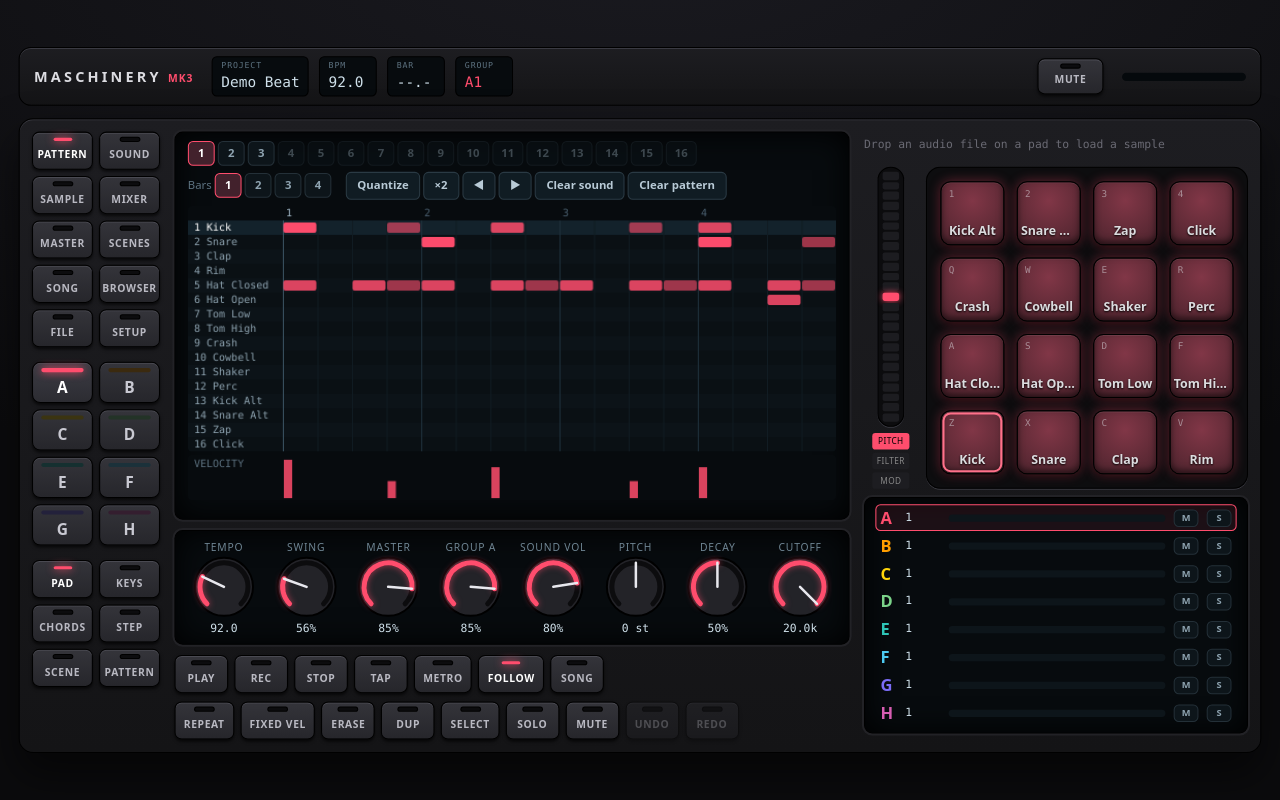
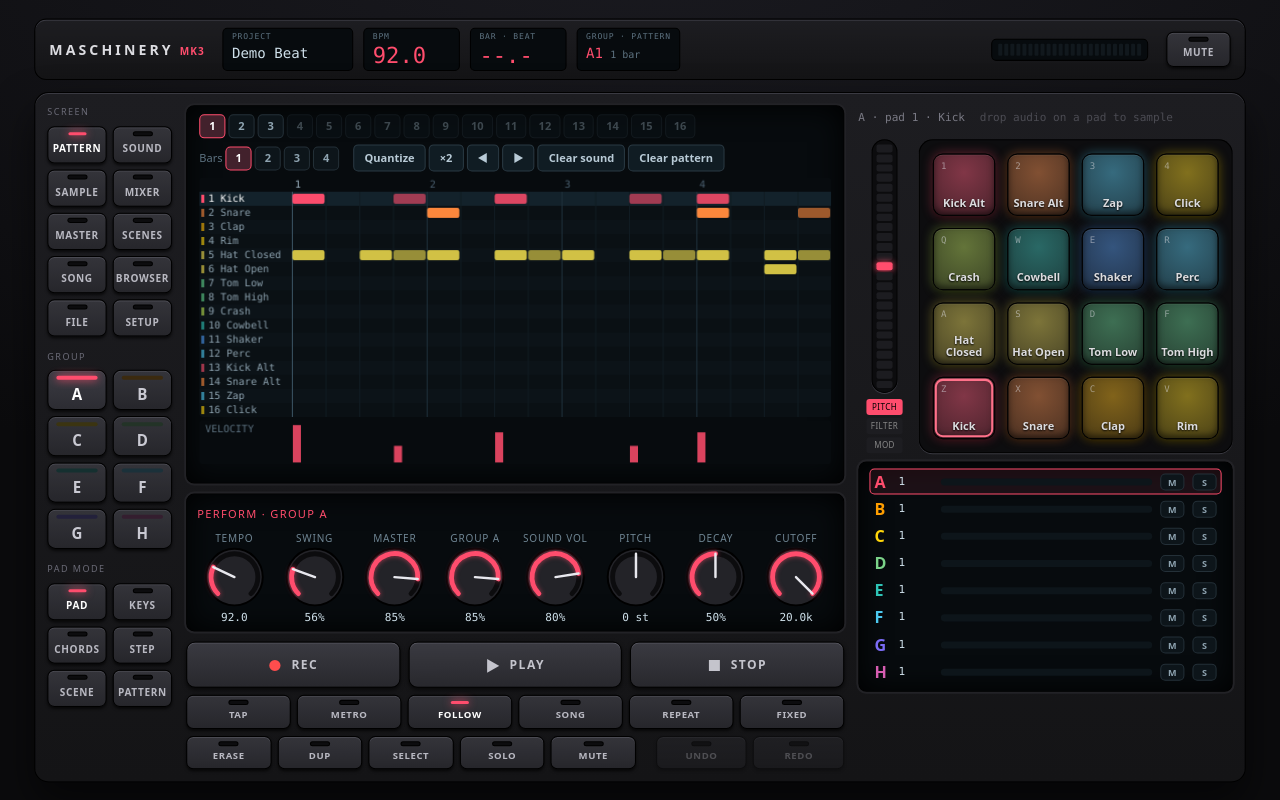
Before and after one commit to tintamarre/maschinery, a Vue app: page / in a window 1280 px wide. Built offline with nearby package versions, Linux system fonts and the light colour scheme.

Commit message:
feat(ui): per-sound colours, hardware transport, labelled sections, richer header and knob titles

```diff
--- a/src/App.vue
+++ b/src/App.vue
@@ -20,7 +20,7 @@
 import SongView from './views/SongView.vue'
 import SoundView from './views/SoundView.vue'
 import {
-  PAD_MODES, currentGroup, cycleMode, knobs, padDown, padUp, pageCount, play, playback, project, redo, releaseAllPads, selectGroup,
+  PAD_MODES, currentGroup, currentPattern, knobTitle, cycleMode, knobs, padDown, padUp, pageCount, play, playback, project, redo, releaseAllPads, selectGroup,
   setMode, setNoteRepeat, setOutputMute, setTempo, setView, settings, tapTempo, toggleRecord, ui, undo, type ViewId,
 } from './store'
 
@@ -43,6 +43,8 @@
 }
 
 const modeLabels: Record<string, string> = { pad: 'Pad', keyboard: 'Keys', chords: 'Chords', step: 'Step', scene: 'Scene', pattern: 'Pattern' }
+
+const vuLevel = computed(() => Math.round(Math.min(1, Math.sqrt(playback.master)) * 24))
 
 const position = computed(() =>
   playback.playing ? `${String(playback.bar).padStart(2, '0')}.${playback.beat}` : '--.-',
@@ -165,21 +167,24 @@
     <header class="top">
       <div class="brand"><b>MASCHINERY</b><span>MK3</span></div>
       <div class="readouts mono">
-        <div class="ro"><small>Project</small><span>{{ project.name }}</span></div>
-        <div class="ro"><small>BPM</small><span>{{ project.tempo.toFixed(1) }}</span></div>
-        <div class="ro"><small>Bar</small><span>{{ position }}</span></div>
-        <div class="ro"><small>Group</small><span :style="{ color: currentGroup.color }">{{ currentGroup.name }}{{ currentGroup.pattern + 1 }}</span></div>
+        <div class="ro wide"><small>Project</small><span>{{ project.name }}</span></div>
+        <div class="ro big"><small>BPM</small><span>{{ project.tempo.toFixed(1) }}</span></div>
+        <div class="ro big"><small>Bar · Beat</small><span :class="{ run: playback.playing }">{{ position }}</span></div>
+        <div class="ro"><small>Group · Pattern</small><span :style="{ color: currentGroup.color }">{{ currentGroup.name }}{{ currentGroup.pattern + 1 }}<em>{{ currentPattern.bars }} bar{{ currentPattern.bars > 1 ? 's' : '' }}</em></span></div>
       </div>
-      <button class="hw spk" :class="{ on: ui.muted }" title="Mute the output" @click="setOutputMute(!ui.muted)">{{ ui.muted ? 'Muted' : 'Mute' }}</button>
-      <div class="vu"><i :style="{ width: Math.min(100, Math.sqrt(playback.master) * 100) + '%' }" /></div>
+      <div class="vu" title="Master level"><i v-for="n in 24" :key="n" :class="{ lit: n <= vuLevel, warm: n > 16, hot: n > 21 }" /></div>
+      <button class="hw spk" :class="{ on: ui.muted }" title="Mute the output (meters keep running)" @click="setOutputMute(!ui.muted)">{{ ui.muted ? 'Muted' : 'Mute' }}</button>
     </header>
 
     <div class="main">
       <aside class="left">
+        <div class="cap">Screen</div>
         <nav class="views">
           <HwButton v-for="v in views" :key="v.id" :label="v.label" :on="ui.view === v.id" @click="setView(v.id)" />
         </nav>
+        <div class="cap">Group</div>
         <GroupButtons class="groups-box" />
+        <div class="cap">Pad mode</div>
         <div class="modes">
           <HwButton v-for="m in PAD_MODES" :key="m" :label="modeLabels[m]!" :on="ui.mode === m" @click="setMode(m)" />
         </div>
@@ -190,11 +195,15 @@
           <component :is="viewComp[ui.view]" />
         </section>
         <section class="lcd knobs">
+          <div class="ktitle">
+            <h3>{{ knobTitle }}</h3>
+            <div v-if="pageCount > 1" class="pager">
+              <span class="sub">Page</span>
+              <button class="chip" :class="{ on: ui.page === 0 }" @click="ui.page = 0">1</button>
+              <button class="chip" :class="{ on: ui.page === 1 }" @click="ui.page = 1">2</button>
+            </div>
+          </div>
           <Knob v-for="(k, i) in knobs" :key="i" :k="k" />
-          <div v-if="pageCount > 1" class="pager">
-            <button class="chip" :class="{ on: ui.page === 0 }" @click="ui.page = 0">1</button>
-            <button class="chip" :class="{ on: ui.page === 1 }" @click="ui.page = 1">2</button>
-          </div>
         </section>
         <Transport class="transport-box" />
       </main>
@@ -245,14 +254,22 @@
 }
 .brand { display: flex; align-items: baseline; gap: 6px; letter-spacing: 0.22em; font-size: 14px; }
 .brand span { font-size: 10px; color: var(--g); letter-spacing: 0.1em; font-weight: 800; }
-.readouts { display: flex; gap: 10px; flex: 1; }
+.readouts { display: flex; gap: 10px; flex: 1; min-width: 0; }
 .ro { display: flex; flex-direction: column; min-width: 56px; padding: 2px 8px; background: var(--lcd); border-radius: 5px; border: 1px solid #000; }
 .ro small { font-size: 8px; text-transform: uppercase; letter-spacing: 0.1em; color: #5d7280; }
-.ro span { font-size: 14px; color: #cfe0ea; white-space: nowrap; overflow: hidden; text-overflow: ellipsis; max-width: 150px; }
+.ro span { font-size: 14px; color: #cfe0ea; white-space: nowrap; overflow: hidden; text-overflow: ellipsis; max-width: 170px; }
+.ro.wide { min-width: 130px; }
+.ro.big { min-width: 96px; }
+.ro.big span { font-size: 22px; line-height: 1.15; color: var(--g); }
+.ro.big span.run { text-shadow: 0 0 10px color-mix(in srgb, var(--g) 70%, transparent); }
+.ro em { font-style: normal; font-size: 10px; color: #5d7280; margin-left: 7px; }
 .spk { flex: none; min-width: 64px; padding-top: 12px; }
 .spk.on::before { background: #ff4d4d; box-shadow: 0 0 8px #ff4d4d; }
-.vu { width: 120px; height: 8px; background: #05090c; border-radius: 4px; overflow: hidden; }
-.vu i { display: block; height: 100%; background: linear-gradient(90deg, #38e07b, #ffd60a 70%, #ff4d4d); }
+.vu { display: flex; gap: 2px; height: 22px; align-items: stretch; padding: 4px 6px; background: var(--lcd); border-radius: 5px; border: 1px solid #000; }
+.vu i { width: 4px; border-radius: 1px; background: #11181d; }
+.vu i.lit { background: #38e07b; box-shadow: 0 0 4px #38e07b88; }
+.vu i.lit.warm { background: #ffd60a; box-shadow: 0 0 4px #ffd60a88; }
+.vu i.lit.hot { background: #ff4d4d; box-shadow: 0 0 4px #ff4d4d88; }
 
 .main {
   display: grid;
@@ -264,14 +281,18 @@
   border: 1px solid #000;
   box-shadow: 0 1px 0 #3a3a42 inset, 0 20px 40px #0008;
 }
-.left { display: flex; flex-direction: column; gap: 14px; }
+.left { display: flex; flex-direction: column; gap: 7px; }
+.cap { margin-top: 6px; font-size: 9px; letter-spacing: 0.16em; text-transform: uppercase; color: #6a6a76; }
+.cap:first-child { margin-top: 0; }
 .views { display: grid; grid-template-columns: 1fr 1fr; gap: 6px; align-content: start; }
 .views :deep(.hw), .modes :deep(.hw) { min-width: 0; padding-left: 2px; padding-right: 2px; width: 100%; }
 .modes { display: grid; grid-template-columns: 1fr 1fr; gap: 6px; }
 .center { display: flex; flex-direction: column; gap: 10px; min-width: 0; }
 .screen { padding: 8px 12px; height: 376px; overflow: hidden; }
-.knobs { display: grid; grid-template-columns: repeat(8, minmax(0, 1fr)); gap: 6px; padding: 8px 10px; position: relative; }
-.pager { position: absolute; right: 8px; top: -26px; display: flex; gap: 3px; }
+.knobs { display: grid; grid-template-columns: repeat(8, minmax(0, 1fr)); gap: 6px; padding: 8px 10px 6px; }
+.ktitle { grid-column: 1 / -1; display: flex; align-items: center; justify-content: space-between; height: 22px; }
+.pager { display: flex; gap: 3px; align-items: center; }
+.pager .chip { height: 20px; min-width: 22px; }
 .right { display: flex; flex-direction: column; gap: 8px; min-width: 0; }
 .padrow { display: grid; grid-template-columns: 52px minmax(0, 1fr); gap: 8px; align-items: stretch; }
 
@@ -298,9 +319,11 @@
 .portrait .views { order: 2; grid-template-columns: repeat(5, 1fr); }
 .portrait .groups-box { order: 3; grid-template-columns: repeat(8, 1fr); }
 .portrait .modes { order: 4; grid-template-columns: repeat(6, 1fr); }
+.portrait .cap { display: none; }
 .portrait .transport-box { order: 5; }
 .portrait .right { order: 6; width: 100%; max-width: 440px; margin: 0 auto; }
 .portrait .right :deep(.ov) { display: none; }
-.portrait .readouts .ro:nth-child(4) { display: none; }
+.portrait .readouts .ro:nth-child(1), .portrait .readouts .ro:nth-child(4) { display: none; }
+.portrait .top { gap: 10px; }
 .portrait .vu { display: none; }
 </style>
--- a/src/components/Pad.vue
+++ b/src/components/Pad.vue
@@ -89,16 +89,18 @@
 .pad.blink { animation: pb 0.45s steps(2) infinite; }
 @keyframes pb { 50% { filter: brightness(1.7); } }
 .label {
-  font-size: clamp(9px, 1.5vw, 12px);
+  font-size: 11px;
   font-weight: 700;
   padding: 0 3px 7px;
   color: color-mix(in srgb, #fff calc(40% + var(--lvl) * 60%), #9a9aa4);
   text-shadow: 0 1px 2px #000;
-  line-height: 1.1;
+  line-height: 1.05;
   text-align: center;
-  white-space: nowrap;
+  display: -webkit-box;
+  -webkit-line-clamp: 2;
+  -webkit-box-orient: vertical;
   overflow: hidden;
-  text-overflow: ellipsis;
+  overflow-wrap: anywhere;
   max-width: 100%;
 }
 .sub {
--- a/src/components/PadGrid.vue
+++ b/src/components/PadGrid.vue
@@ -1,7 +1,7 @@
 <script setup lang="ts">
 import { computed } from 'vue'
 import Pad, { type PadState } from './Pad.vue'
-import { NOTE_NAMES, PAD_KEYS, STEP } from '../core/constants'
+import { NOTE_NAMES, PAD_KEYS, STEP, soundColor } from '../core/constants'
 import {
   assignSampleFile, chordName, currentGroup, currentPattern, keyboardNote, padDown, padUp, playback, settings, ui,
 } from '../store'
@@ -17,7 +17,7 @@
   switch (ui.mode) {
     case 'pad': {
       const s = grp.sounds[i]!
-      return { label: s.name, sub: key, color, on: true, selected: ui.sound === i, muted: s.mute || (grp.sounds.some((x) => x.solo) && !s.solo), level }
+      return { label: s.name, sub: key, color: soundColor(s.engine), on: true, selected: ui.sound === i, muted: s.mute || (grp.sounds.some((x) => x.solo) && !s.solo), level }
     }
     case 'keyboard': {
       const n = keyboardNote(i)
@@ -32,7 +32,7 @@
       const active = pat.events.some((e) => e.s === ui.sound && Math.floor(e.t / STEP) === step)
       const playStep = Math.floor((playback.pos[ui.group] ?? 0) / STEP)
       return {
-        label: String(step + 1), sub: key, color, on: active, level,
+        label: String(step + 1), sub: key, color: soundColor(grp.sounds[ui.sound]!.engine), on: active, level,
         head: playback.playing && playStep === step,
         muted: step >= pat.bars * 16,
       }
--- a/src/components/PadOptions.vue
+++ b/src/components/PadOptions.vue
@@ -46,7 +46,7 @@
       <span class="hint">Scene launch · Duplicate+pad captures current patterns</span>
     </template>
     <template v-else>
-      <span class="hint">Drop an audio file on a pad to load a sample</span>
+      <span class="hint">{{ project.groups[ui.group]!.name }} · pad {{ ui.sound + 1 }} · {{ project.groups[ui.group]!.sounds[ui.sound]!.name }} <i class="drop">drop audio on a pad to sample</i></span>
     </template>
   </div>
 </template>
@@ -58,5 +58,6 @@
 .mini { min-width: 22px; height: 22px; border: 1px solid #2c2c32; border-radius: 4px; background: #17171b; color: #ccc; font-size: 11px; }
 .mini.on { background: var(--g); color: #000; border-color: var(--g); }
 b { min-width: 20px; text-align: center; color: #fff; }
-.hint { opacity: 0.7; text-transform: none; letter-spacing: 0; }
+.hint { opacity: 0.85; text-transform: none; letter-spacing: 0; }
+.drop { font-style: normal; opacity: 0.5; margin-left: 8px; }
 </style>
--- a/src/components/Transport.vue
+++ b/src/components/Transport.vue
@@ -8,31 +8,63 @@
 
 <template>
   <div class="transport">
-    <div class="row">
-      <HwButton label="Play" kind="play" :on="playback.playing" @click="play" title="Space" />
-      <HwButton label="Rec" kind="rec" :on="playback.recording" :blink="playback.countIn" @click="toggleRecord" title="Enter" />
-      <HwButton label="Stop" @click="stop" />
-      <HwButton label="Tap" @click="tapTempo" title="T" />
-      <HwButton label="Metro" :on="settings.metronome" @click="settings.metronome = !settings.metronome" title="N" />
-      <HwButton label="Follow" :on="settings.follow" @click="settings.follow = !settings.follow" />
-      <HwButton label="Song" :on="ui.songMode" @click="ui.songMode = !ui.songMode" title="Play the arranger instead of the current patterns" />
+    <div class="big">
+      <button class="tbtn rec" :class="{ on: playback.recording, blink: playback.countIn }" title="Enter" @click="toggleRecord"><i>●</i>Rec</button>
+      <button class="tbtn play" :class="{ on: playback.playing }" title="Space" @click="play"><i>▶</i>Play</button>
+      <button class="tbtn" title="Stop and rewind" @click="stop"><i>■</i>Stop</button>
     </div>
     <div class="row">
-      <HwButton label="Repeat" :on="ui.noteRepeat" @click="setNoteRepeat(!ui.noteRepeat)" title="B" />
-      <HwButton label="Fixed Vel" :on="ui.fixedVel" @click="ui.fixedVel = !ui.fixedVel" title="G" />
+      <HwButton label="Tap" title="T" @click="tapTempo" />
+      <HwButton label="Metro" :on="settings.metronome" title="N" @click="settings.metronome = !settings.metronome" />
+      <HwButton label="Follow" :on="settings.follow" @click="settings.follow = !settings.follow" />
+      <HwButton label="Song" :on="ui.songMode" title="Play the arranger instead of the current patterns" @click="ui.songMode = !ui.songMode" />
+      <HwButton label="Repeat" :on="ui.noteRepeat" title="B" @click="setNoteRepeat(!ui.noteRepeat)" />
+      <HwButton label="Fixed" :on="ui.fixedVel" title="G · fixed velocity" @click="ui.fixedVel = !ui.fixedVel" />
+    </div>
+    <div class="row">
       <ModButton mod="erase" title="Backspace (hold)" />
       <ModButton mod="duplicate" label="Dup" title="Shift (hold)" />
       <ModButton mod="select" title="Alt (hold)" />
       <ModButton mod="solo" title="L (hold)" />
       <ModButton mod="mute" title="M (hold)" />
-      <HwButton label="Undo" :disabled="!playback.canUndo" @click="undo" title="Cmd/Ctrl+Z" />
-      <HwButton label="Redo" :disabled="!playback.canRedo" @click="redo" title="Cmd/Ctrl+Shift+Z" />
+      <span class="gap" />
+      <HwButton label="Undo" :disabled="!playback.canUndo" title="Cmd/Ctrl+Z" @click="undo" />
+      <HwButton label="Redo" :disabled="!playback.canRedo" title="Cmd/Ctrl+Shift+Z" @click="redo" />
     </div>
   </div>
 </template>
 
 <style scoped>
-.transport { display: flex; flex-direction: column; gap: 8px; }
-.row { display: flex; flex-wrap: wrap; gap: 6px; }
-.row > span { display: inline-flex; }
+.transport { display: flex; flex-direction: column; gap: 7px; }
+.big { display: grid; grid-template-columns: repeat(3, 1fr); gap: 8px; }
+.tbtn {
+  position: relative;
+  height: 46px;
+  display: flex;
+  align-items: center;
+  justify-content: center;
+  gap: 8px;
+  border: 1px solid #000;
+  border-radius: 9px;
+  background: linear-gradient(#3a3a41, #28282d);
+  box-shadow: 0 1px 0 #55555e inset, 0 2px 4px #000a;
+  font-size: 12px;
+  font-weight: 800;
+  letter-spacing: 0.12em;
+  text-transform: uppercase;
+  color: #c4c4cc;
+}
+.tbtn i { font-style: normal; font-size: 15px; line-height: 1; }
+.tbtn:active { transform: translateY(1px); }
+.tbtn.play.on { color: #fff; background: linear-gradient(#27a85c, #1b7a43); box-shadow: 0 0 14px #38e07b66, 0 1px 0 #7be8a8 inset; }
+.tbtn.rec i { color: #ff4d4d; }
+.tbtn.rec.on { color: #fff; background: linear-gradient(#c92d2d, #8e1f1f); box-shadow: 0 0 14px #ff2d2d66, 0 1px 0 #ff9a9a inset; }
+.tbtn.rec.on i { color: #fff; }
+.tbtn.blink { animation: tb 0.5s steps(2) infinite; }
+@keyframes tb { 50% { filter: brightness(1.6); } }
+.row { display: flex; gap: 6px; }
+.row > * { flex: 1 1 0; min-width: 0; }
+.row > span { display: flex; }
+.row :deep(.hw) { width: 100%; min-width: 0; padding: 12px 2px 5px; font-size: 9.5px; }
+.gap { flex: 0 0 8px !important; }
 </style>
--- a/src/core/constants.ts
+++ b/src/core/constants.ts
@@ -59,6 +59,19 @@
 /** Pad index 0..15 (pad 1 = bottom-left) to computer keyboard key. */
 export const PAD_KEYS = ['z', 'x', 'c', 'v', 'a', 's', 'd', 'f', 'q', 'w', 'e', 'r', '1', '2', '3', '4']
 
+import type { EngineId } from './types'
+
+/** pad / event colour by sound type, so a kit reads at a glance */
+export const ENGINE_COLORS: Record<EngineId, string> = {
+  kick: '#ff4d6d', snare: '#ff8a3d', clap: '#ffb703', rim: '#ffd60a', hat: '#f4e04d', crash: '#b8e04d',
+  tom: '#5ed38a', cowbell: '#2ec4b6', perc: '#4cc9f0', shaker: '#4895ef',
+  bass: '#7b6cf6', lead: '#c77dff', pluck: '#e05dd6', pad: '#ff7eb6', sample: '#e9ecef',
+}
+
+export function soundColor(engine: EngineId): string {
+  return ENGINE_COLORS[engine]
+}
+
 export function noteName(semitone: number): string {
   const n = ((semitone % 12) + 12) % 12
   return NOTE_NAMES[n]! + (Math.floor(semitone / 12) + 3)
--- a/src/store.ts
+++ b/src/store.ts
@@ -793,6 +793,17 @@
   ].map((k, i) => (i === 4 ? { ...k, label: 'Sound Vol' } : k))
 })
 
+export const knobTitle = computed(() => {
+  const page = Math.min(ui.page, pageCount.value - 1)
+  switch (ui.view) {
+    case 'sound': return `Sound ${ui.sound + 1} · ${currentSound.value.name}`
+    case 'sample': return `Sampler · ${currentSound.value.name}`
+    case 'mixer': return page === 0 ? 'Mixer · group volumes' : 'Mixer · group pans'
+    case 'master': return page === 0 ? 'Master · timing & effects' : 'Master · echo & setup'
+    default: return `Perform · group ${currentGroup.value.name}`
+  }
+})
+
 /** MIDI CC 70-77 (and 16-23) map to the 8 knobs */
 function midiCc(num: number, value: number): void {
   if (num === 1) { stripInput(value / 127, true); return }
--- a/src/views/PatternView.vue
+++ b/src/views/PatternView.vue
@@ -1,6 +1,6 @@
 <script setup lang="ts">
 import { nextTick, onMounted, onUnmounted, ref, toRaw, watch, watchEffect } from 'vue'
-import { BAR, NUM_PATTERNS, STEP } from '../core/constants'
+import { BAR, NUM_PATTERNS, STEP, soundColor } from '../core/constants'
 import { addEvent, removeEventsIn } from '../core/pattern'
 import { SUSTAINED } from '../core/voices'
 import {
@@ -63,8 +63,12 @@
     const sound = grp.sounds[s]!
     ctx.fillStyle = s === ui.sound ? '#13222b' : s % 2 ? '#0a1014' : '#0c1318'
     ctx.fillRect(0, y, width.value, ROW_H)
+    ctx.fillStyle = soundColor(sound.engine)
+    ctx.globalAlpha = sound.mute ? 0.25 : s === ui.sound ? 1 : 0.6
+    ctx.fillRect(2, y + 3, 3, ROW_H - 6)
     ctx.fillStyle = sound.mute ? '#4a5560' : s === ui.sound ? '#ffffff' : '#8ea3b0'
-    ctx.fillText(`${s + 1} ${sound.name}`.slice(0, 14), 6, y + ROW_H / 2)
+    ctx.globalAlpha = 1
+    ctx.fillText(`${s + 1} ${sound.name}`.slice(0, 14), 9, y + ROW_H / 2)
   }
   for (let i = 0; i <= steps; i++) {
     const x = LABEL_W + i * cw
@@ -85,7 +89,7 @@
     const w = sustained ? Math.max(4, Math.min((e.l / STEP) * cw - 1, pat.bars * BAR / STEP * cw - (x - LABEL_W))) : Math.max(3, cw - 1.5)
     const y = HEAD_H + e.s * ROW_H + 2
     ctx.globalAlpha = 0.3 + (0.7 * e.v) / 127
-    ctx.fillStyle = grp.color
+    ctx.fillStyle = soundColor(sound.engine)
     ctx.beginPath()
     ctx.roundRect(x + 0.5, y, w, ROW_H - 4, 2)
     ctx.fill()
@@ -120,7 +124,7 @@
     if (e.s !== ui.sound) continue
     const x = LABEL_W + (e.t / STEP) * cw
     const h = (e.v / 127) * (VEL_H - 6)
-    ctx.fillStyle = currentGroup.value.color
+    ctx.fillStyle = soundColor(currentGroup.value.sounds[ui.sound]!.engine)
     ctx.globalAlpha = 0.85
     ctx.fillRect(x + 1, VEL_H - 2 - h, Math.max(3, Math.min(cw - 2, 8)), h)
     ctx.globalAlpha = 1
--- a/src/views/SongView.vue
+++ b/src/views/SongView.vue
@@ -20,8 +20,7 @@
         <select v-model.number="s.scene">
           <option v-for="n in NUM_SCENES" :key="n" :value="n - 1">Scene {{ n }}</option>
         </select>
-        <input v-model.number="s.bars" type="number" min="1" max="64" class="mono" />
-        <span class="sub">bars</span>
+        <input v-model.number="s.bars" type="number" min="1" max="64" class="mono" title="Bars" />
         <button class="btn" @click="moveSongSection(i, -1)">▲</button>
         <button class="btn" @click="moveSongSection(i, 1)">▼</button>
         <button class="btn danger" @click="removeSongSection(i)">✕</button>
@@ -34,10 +33,11 @@
 .sg { display: flex; flex-direction: column; gap: 8px; }
 .bar { display: flex; flex-wrap: wrap; gap: 10px; align-items: center; }
 p { margin: 0; }
-.list { display: grid; grid-template-columns: repeat(2, minmax(0, 1fr)); gap: 4px 10px; }
-.row { display: flex; align-items: center; gap: 6px; padding: 4px 6px; border-radius: 6px; background: #0b1216; border: 1px solid #14212a; }
+.list { display: grid; grid-template-columns: repeat(2, minmax(0, 1fr)); gap: 4px 8px; }
+.row { display: flex; align-items: center; gap: 4px; padding: 4px 6px; border-radius: 6px; background: #0b1216; border: 1px solid #14212a; }
 .row.now { border-color: var(--g); background: color-mix(in srgb, var(--g) 12%, #0b1216); }
 .n { width: 22px; color: #5d7280; }
-input[type='number'] { width: 52px; }
-.row .btn { padding: 4px 7px; }
+input[type='number'] { width: 44px; }
+.row .btn { padding: 4px 5px; min-width: 22px; }
+.row select { min-width: 0; flex: 1; }
 </style>
--- a/src/views/SoundView.vue
+++ b/src/views/SoundView.vue
@@ -96,8 +96,8 @@
 .who h3 { margin-bottom: 2px; }
 .acts { display: flex; gap: 5px; flex-wrap: wrap; }
 .scope { margin-left: auto; border-radius: 4px; border: 1px solid #16222a; max-width: 100%; }
-.params { display: grid; grid-template-columns: repeat(auto-fill, minmax(250px, 1fr)); gap: 2px 18px; }
-label { display: grid; grid-template-columns: 62px 1fr 52px; align-items: center; gap: 6px; font-size: 11px; color: #5d7280; padding: 1px 0; }
+.params { display: grid; grid-template-columns: repeat(auto-fill, minmax(215px, 1fr)); gap: 2px 16px; }
+label { display: grid; grid-template-columns: 54px 1fr 46px; align-items: center; gap: 6px; font-size: 11px; color: #5d7280; padding: 1px 0; }
 label.hot { color: #cfe0ea; }
 label.hot span { color: var(--g); }
 em { font-style: normal; text-align: right; font-size: 10px; }
```
